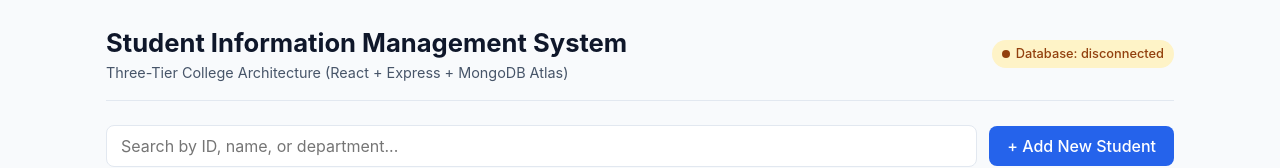
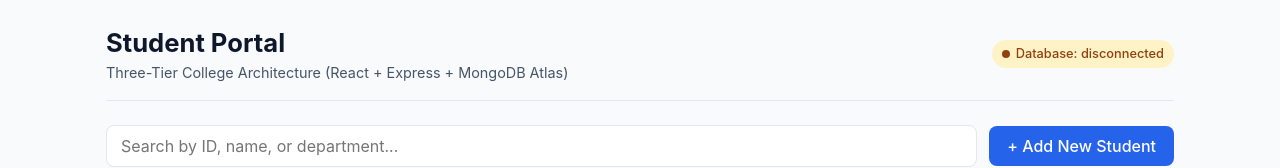
Before and after one commit to co2023smniyazi/three-tier-student-management-system, a React (Vite) app in the folder client/: page / in a window 1280 px wide. Shown: the top 168 px of the page. Built offline with nearby package versions, Linux system fonts and the light colour scheme; no server answers.

Commit message:
feat(client): update navbar header text to Student Portal

```diff
--- a/client/src/App.jsx
+++ b/client/src/App.jsx
@@ -153,7 +153,7 @@ export default function App() {
       {/* Header */}
       <header className="app-header">
         <div className="header-title">
-          <h1>Student Information Management System</h1>
+          <h1>Student Portal</h1>
           <p>Three-Tier College Architecture (React + Express + MongoDB Atlas)</p>
         </div>
         <div className={`health-badge ${dbStatus === 'connected' ? 'connected' : 'disconnected'}`}>
```
